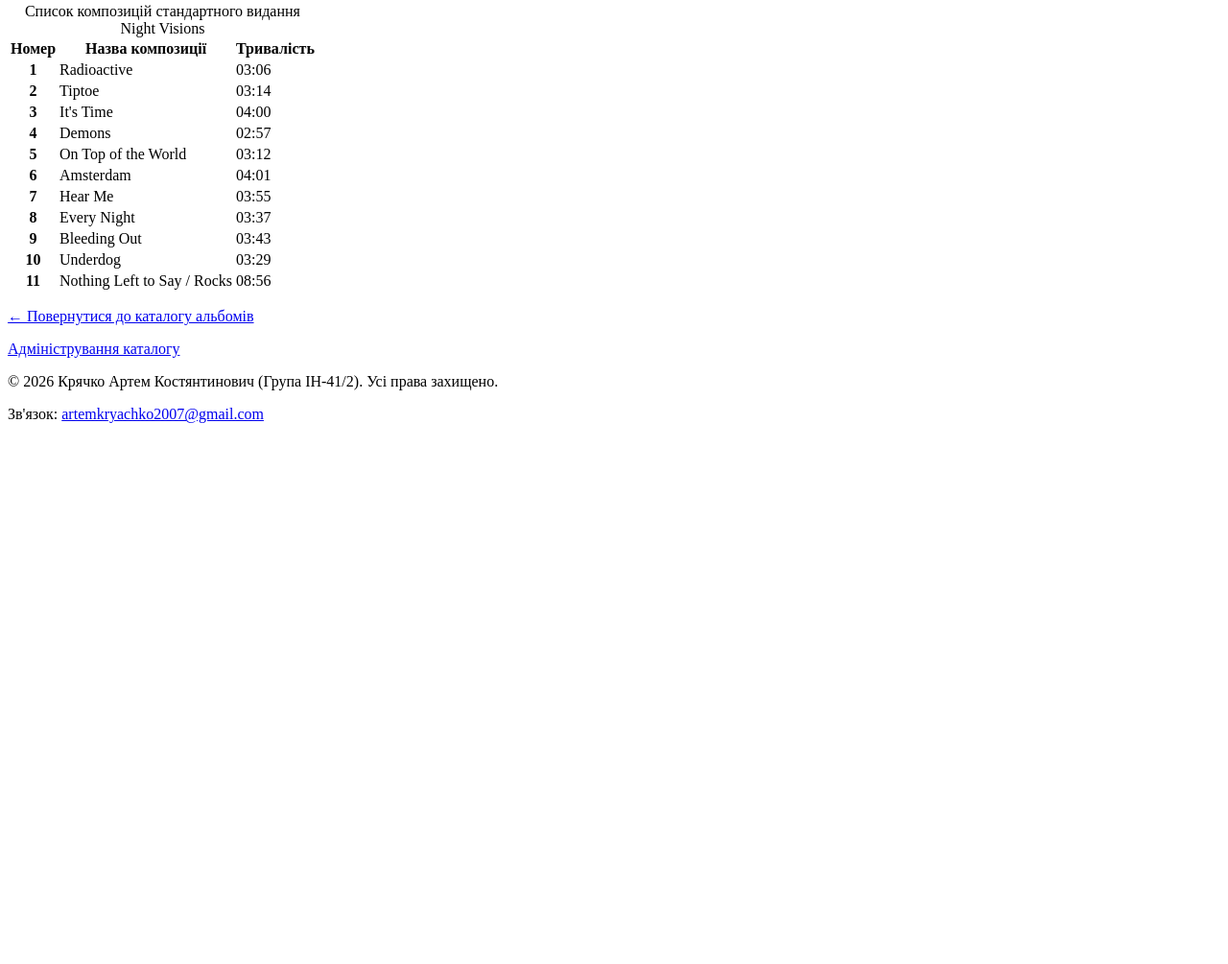
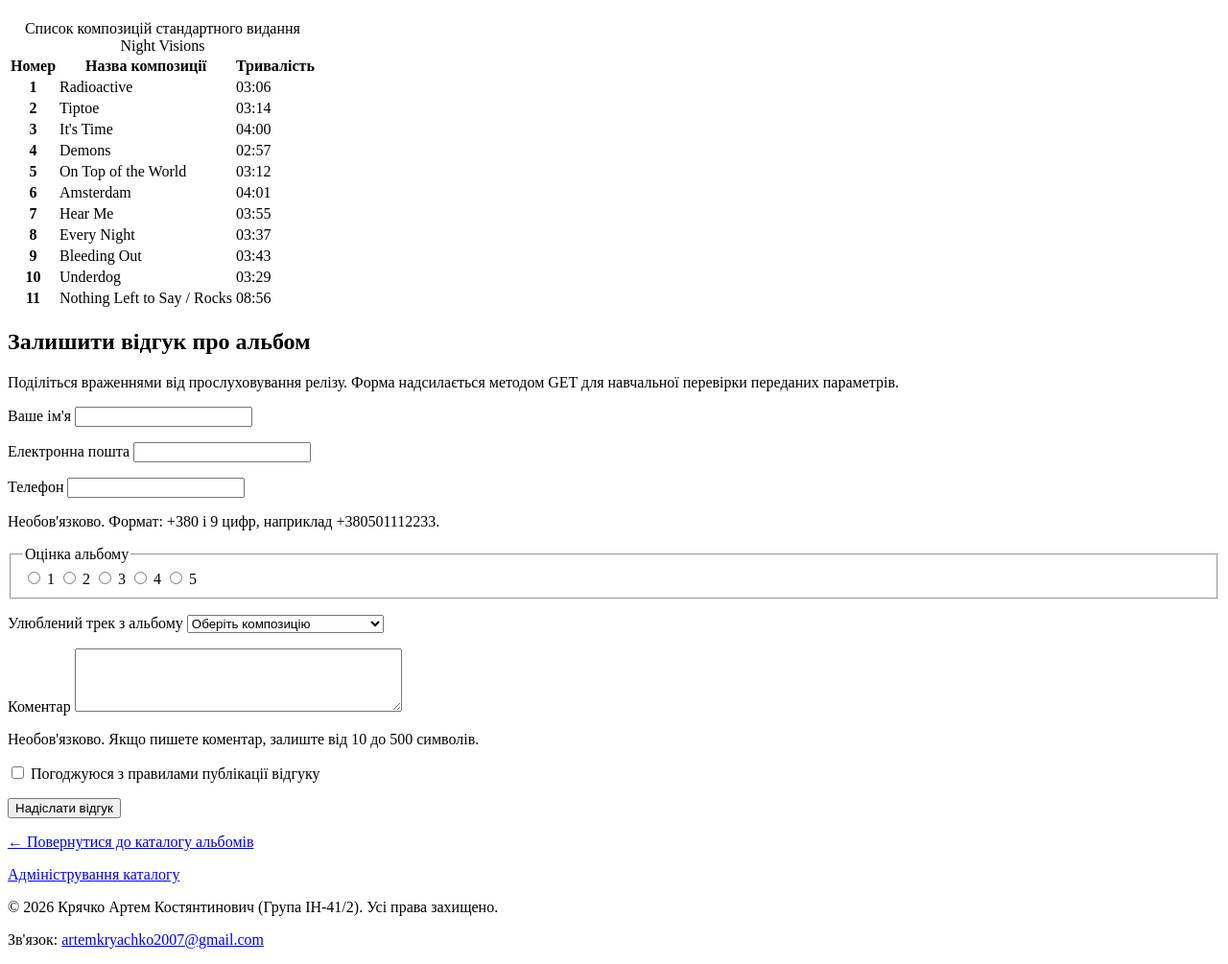
Before and after one commit to ArtemK2007/frontend-labs, a plain HTML site: page lab4/details.html in a window 1280 px wide. Shown: the part 1279-2284 px from the top of the page at 96% size. Before the commit the page ends 1736 px from the top, so only its background shows below. Drawn offline with Linux system fonts and the light colour scheme.

Commit message:
add visitor review form to album details page

```diff
--- a/lab4/details.html
+++ b/lab4/details.html
@@ -4,7 +4,7 @@
     <meta charset="UTF-8">
     <meta name="viewport" content="width=device-width, initial-scale=1.0">
     <title>Night Visions - Деталі альбому - Каталог музичних альбомів</title>
-    <meta name="description" content="Детальна інформація, характеристики та повний трекліст дебютного альбому Night Visions гурту Imagine Dragons.">
+    <meta name="description" content="Детальна інформація, характеристики, повний трекліст та форма відгуку для альбому Night Visions гурту Imagine Dragons.">
     <link rel="icon" href="./favicon.ico">
 </head>
 <body>
@@ -35,6 +35,7 @@
             <li><a href="#description">Опис альбому</a></li>
             <li><a href="#specs">Характеристики</a></li>
             <li><a href="#tracklist">Трекліст</a></li>
+            <li><a href="#review-section">Залишити відгук</a></li>
         </ul>
     </nav>
 
@@ -158,6 +159,73 @@
         </table>
     </section>
 
+    <section id="review-section" aria-labelledby="review-heading">
+        <h2 id="review-heading">Залишити відгук про альбом</h2>
+        <p>Поділіться враженнями від прослуховування релізу. Форма надсилається методом GET для навчальної перевірки переданих параметрів.</p>
+
+        <form id="review-form" action="./details.html" method="get">
+            <p>
+                <label for="reviewer-name">Ваше ім'я</label>
+                <input id="reviewer-name" name="reviewerName" type="text" autocomplete="name" required minlength="2" maxlength="60">
+            </p>
+
+            <p>
+                <label for="reviewer-email">Електронна пошта</label>
+                <input id="reviewer-email" name="reviewerEmail" type="email" autocomplete="email" required>
+            </p>
+
+            <p>
+                <label for="reviewer-phone">Телефон</label>
+                <input id="reviewer-phone" name="reviewerPhone" type="tel" autocomplete="tel" pattern="\+380\d{9}" aria-describedby="reviewer-phone-hint">
+            </p>
+            <p id="reviewer-phone-hint">Необов'язково. Формат: +380 і 9 цифр, наприклад +380501112233.</p>
+
+            <fieldset>
+                <legend>Оцінка альбому</legend>
+                <label><input type="radio" name="rating" value="1" required> 1</label>
+                <label><input type="radio" name="rating" value="2"> 2</label>
+                <label><input type="radio" name="rating" value="3"> 3</label>
+                <label><input type="radio" name="rating" value="4"> 4</label>
+                <label><input type="radio" name="rating" value="5"> 5</label>
+            </fieldset>
+
+            <p>
+                <label for="favorite-track">Улюблений трек з альбому</label>
+                <select id="favorite-track" name="favoriteTrack" required>
+                    <option value="">Оберіть композицію</option>
+                    <option value="radioactive">1. Radioactive</option>
+                    <option value="tiptoe">2. Tiptoe</option>
+                    <option value="its-time">3. It's Time</option>
+                    <option value="demons">4. Demons</option>
+                    <option value="on-top-of-the-world">5. On Top of the World</option>
+                    <option value="amsterdam">6. Amsterdam</option>
+                    <option value="hear-me">7. Hear Me</option>
+                    <option value="every-night">8. Every Night</option>
+                    <option value="bleeding-out">9. Bleeding Out</option>
+                    <option value="underdog">10. Underdog</option>
+                    <option value="nothing-left-to-say">11. Nothing Left to Say / Rocks</option>
+                </select>
+            </p>
+
+            <p>
+                <label for="review-comment">Коментар</label>
+                <textarea id="review-comment" name="comment" rows="4" cols="40" minlength="10" maxlength="500" aria-describedby="review-comment-hint"></textarea>
+            </p>
+            <p id="review-comment-hint">Необов'язково. Якщо пишете коментар, залиште від 10 до 500 символів.</p>
+
+            <p>
+                <label for="review-agree">
+                    <input id="review-agree" name="agreeRules" type="checkbox" value="yes" required>
+                    Погоджуюся з правилами публікації відгуку
+                </label>
+            </p>
+
+            <p>
+                <button type="submit">Надіслати відгук</button>
+            </p>
+        </form>
+    </section>
+
     <p><a href="./index.html">&larr; Повернутися до каталогу альбомів</a></p>
 </main>
 
```
